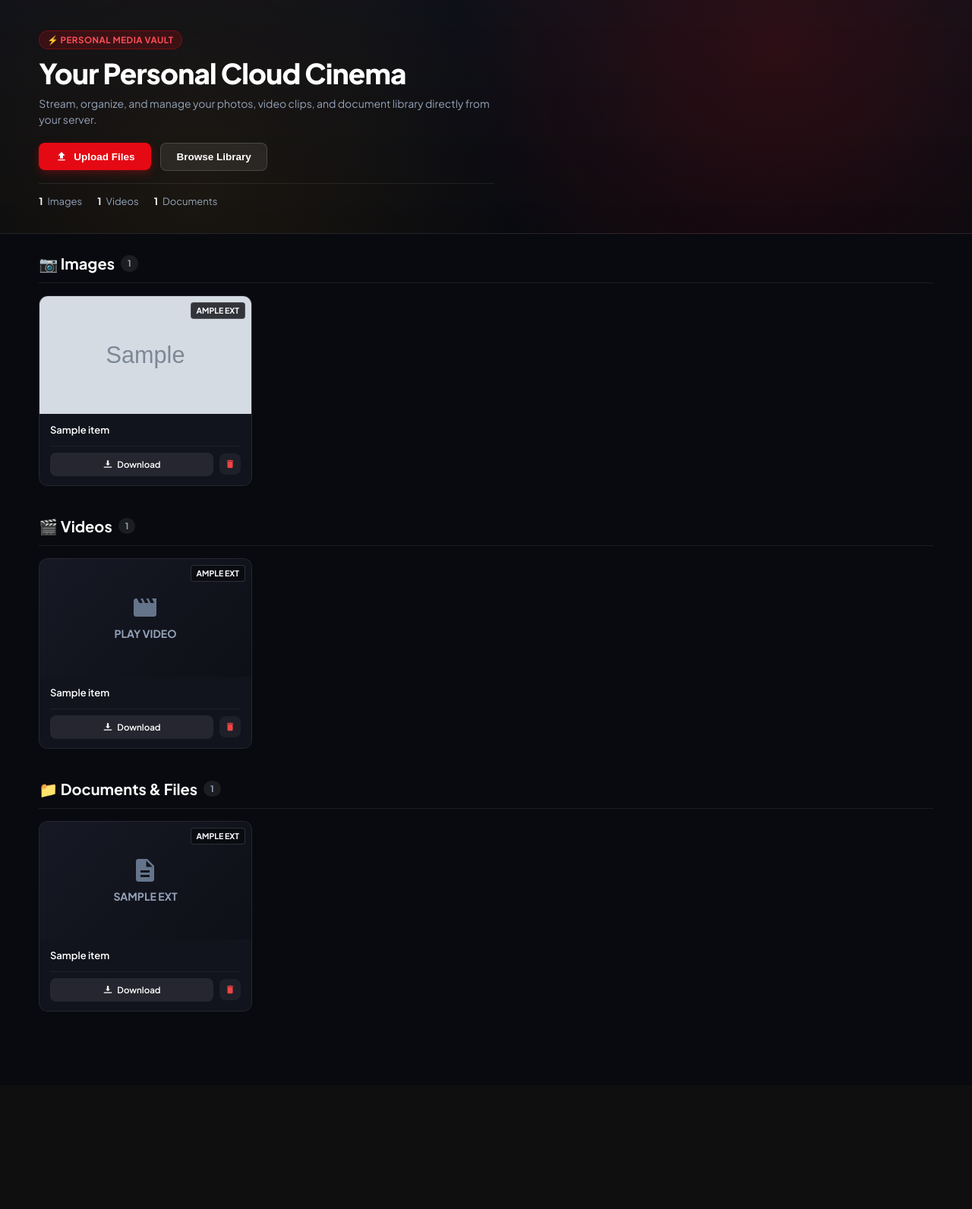
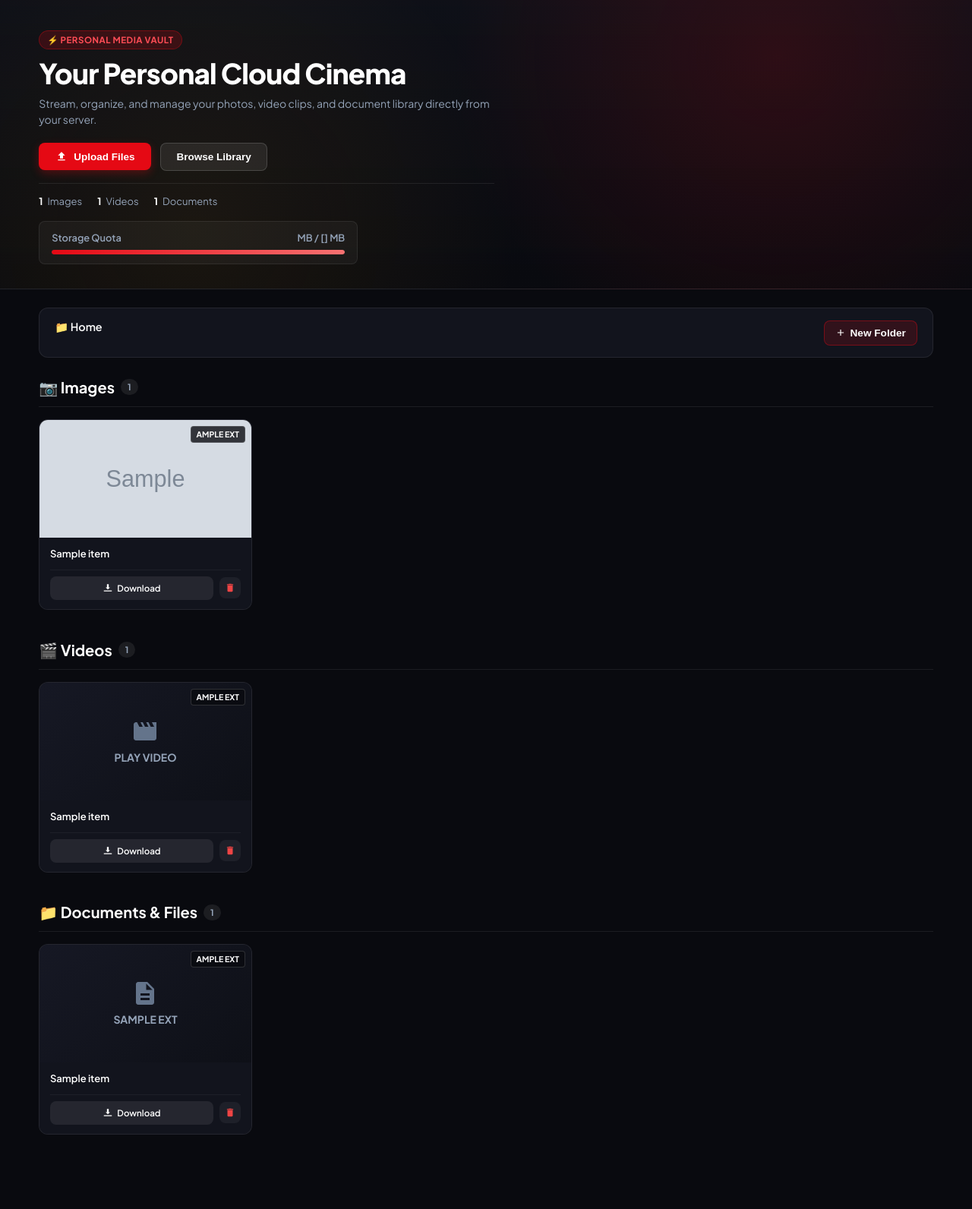
Before and after one commit to ahammadjaffer/homeserver, a Django app: template serverapp/templates/serverapp/index.html in a window 1280 px wide. Shown: the part 67-1659 px from the top of the page at 76% size. Before the commit the page ends 1399 px from the top, so only its background shows below. Run offline with Django 3.2, Linux system fonts and the light colour scheme; the template is opened without the code that fills it: most values are stand-ins (such as "Sample title", 1, 10 or a date in 2020); grey boxes marked "Sample" are stand-in pictures.

Commit message:
Frontend Upload & Folder Integration Update

```diff
--- a/serverapp/static/serverapp/css/style.css
+++ b/serverapp/static/serverapp/css/style.css
@@ -969,3 +969,141 @@
     color: #ffffff;
     border-color: rgba(239, 68, 68, 0.5);
 }
+
+/* --- STORAGE QUOTA BAR --- */
+.quota-wrapper {
+    margin-top: 16px;
+    background: rgba(255, 255, 255, 0.04);
+    border: 1px solid var(--border-color);
+    border-radius: var(--radius-sm);
+    padding: 12px 16px;
+    max-width: 420px;
+}
+
+.quota-header {
+    display: flex;
+    justify-content: space-between;
+    font-size: 0.8rem;
+    font-weight: 600;
+    color: var(--text-secondary);
+    margin-bottom: 6px;
+}
+
+.quota-bar-bg {
+    width: 100%;
+    height: 6px;
+    background: rgba(255, 255, 255, 0.1);
+    border-radius: 3px;
+    overflow: hidden;
+}
+
+.quota-bar-fill {
+    height: 100%;
+    background: linear-gradient(90deg, var(--netflix-red), #f87171);
+    border-radius: 3px;
+    transition: width 0.4s ease;
+}
+
+/* --- FOLDER NAVIGATION BAR & BREADCRUMBS --- */
+.folder-nav-bar {
+    display: flex;
+    align-items: center;
+    justify-content: space-between;
+    flex-wrap: wrap;
+    gap: 12px;
+    background: var(--bg-card);
+    border: 1px solid var(--border-color);
+    border-radius: var(--radius-md);
+    padding: 14px 20px;
+    margin-bottom: 24px;
+}
+
+.folder-breadcrumbs {
+    display: flex;
+    align-items: center;
+    gap: 8px;
+    font-size: 0.9rem;
+    font-weight: 600;
+    color: var(--text-primary);
+    flex-wrap: wrap;
+}
+
+.breadcrumb-item {
+    color: var(--text-secondary);
+    cursor: pointer;
+    text-decoration: none;
+    transition: var(--transition-fast);
+    display: flex;
+    align-items: center;
+    gap: 4px;
+}
+
+.breadcrumb-item:hover {
+    color: var(--netflix-red);
+}
+
+.breadcrumb-item.active {
+    color: #ffffff;
+    cursor: default;
+}
+
+.breadcrumb-separator {
+    color: var(--text-muted);
+    font-size: 0.8rem;
+}
+
+.folder-actions {
+    display: flex;
+    align-items: center;
+    gap: 10px;
+}
+
+.btn-create-folder {
+    display: flex;
+    align-items: center;
+    gap: 6px;
+    padding: 8px 14px;
+    background: rgba(229, 9, 20, 0.15);
+    border: 1px solid rgba(229, 9, 20, 0.4);
+    border-radius: var(--radius-sm);
+    color: #ffffff;
+    font-size: 0.85rem;
+    font-weight: 600;
+    cursor: pointer;
+    transition: var(--transition-fast);
+}
+
+.btn-create-folder:hover {
+    background: var(--netflix-red);
+    box-shadow: 0 0 12px var(--accent-glow);
+}
+
+.folder-tree-container {
+    display: flex;
+    gap: 8px;
+    margin-top: 10px;
+    overflow-x: auto;
+    padding-bottom: 4px;
+}
+
+.folder-chip {
+    display: inline-flex;
+    align-items: center;
+    gap: 6px;
+    padding: 6px 14px;
+    background: rgba(255, 255, 255, 0.04);
+    border: 1px solid var(--border-color);
+    border-radius: 20px;
+    color: var(--text-secondary);
+    font-size: 0.825rem;
+    font-weight: 600;
+    cursor: pointer;
+    transition: var(--transition-fast);
+    white-space: nowrap;
+}
+
+.folder-chip:hover, .folder-chip.active {
+    background: rgba(229, 9, 20, 0.2);
+    border-color: var(--netflix-red);
+    color: #ffffff;
+}
--- a/serverapp/static/serverapp/js/main.js
+++ b/serverapp/static/serverapp/js/main.js
@@ -122,7 +122,12 @@
     }
 });
 
-/* BATCH UPLOAD LOGIC */
+/* GLOBAL FOLDER & QUOTA STATE */
+window.currentFolderId = null;
+window.folderBreadcrumbs = [{ id: null, name: 'Home' }];
+window.folderTreeData = [];
+
+/* BATCH UPLOAD LOGIC WITH QUOTA VALIDATION */
 let uploadQueue = [];
 let totalBytes = 0;
 let bytesUploaded = 0;
@@ -137,6 +142,19 @@
     }
 
     const files = Array.from(input.files);
+    const totalBatchBytes = files.reduce((acc, f) => acc + f.size, 0);
+
+    // Validate User Storage Quota
+    const quotaBytes = (window.USER_STORAGE_QUOTA_MB || 5000) * 1024 * 1024;
+    const usedBytes = window.USER_USED_BYTES || 0;
+    const remainingBytes = quotaBytes - usedBytes;
+
+    if (totalBatchBytes > remainingBytes) {
+        const reqMB = (totalBatchBytes / (1024 * 1024)).toFixed(1);
+        const remMB = Math.max(0, (remainingBytes / (1024 * 1024))).toFixed(1);
+        alert(`Storage Quota Exceeded!\n\nYour upload size (${reqMB} MB) exceeds your remaining storage quota of ${remMB} MB.`);
+        return;
+    }
 
     uploadQueue = files.map((file, idx) => ({
         id: idx,
@@ -145,7 +163,7 @@
         uploadedBytes: 0
     }));
 
-    totalBytes = files.reduce((acc, f) => acc + f.size, 0);
+    totalBytes = totalBatchBytes;
     bytesUploaded = 0;
     completedCount = 0;
     startTime = Date.now();
@@ -189,6 +207,11 @@
     const formData = new FormData();
     formData.append('file', item.file);
 
+    // Pass target folder_id if currently inside a virtual folder
+    if (window.currentFolderId) {
+        formData.append('folder_id', window.currentFolderId);
+    }
+
     const xhr = new XMLHttpRequest();
     xhr.open('POST', getUploadUrl(), true);
     xhr.setRequestHeader('X-CSRFToken', getCsrfToken());
@@ -205,9 +228,10 @@
     };
 
     xhr.onload = function() {
-        if (xhr.status === 200) {
+        if (xhr.status === 200 || xhr.status === 201) {
             item.status = 'done';
             updateBadge(item.id, 'Done', 'badge-done');
+            fetchFolderTree();
         } else {
             item.status = 'failed';
             updateBadge(item.id, 'Failed', 'badge-failed');
@@ -412,3 +436,124 @@
         }
     }
 });
+
+/* --- FOLDER TREE & BREADCRUMB REST API INTEGRATION --- */
+
+function fetchFolderTree() {
+    fetch('/api/folders/tree/')
+        .then(res => res.json())
+        .then(data => {
+            if (data.success) {
+                window.folderTreeData = data.tree;
+                renderFolderTreeChips(data.tree);
+            }
+        })
+        .catch(err => console.error("Error loading folder tree:", err));
+}
+
+function renderFolderTreeChips(tree) {
+    const container = document.getElementById('folder-tree-chips');
+    if (!container) return;
+
+    let currentSubfolders = tree;
+    if (window.currentFolderId) {
+        const findFolder = (list, id) => {
+            for (let f of list) {
+                if (f.id === id) return f;
+                if (f.subfolders && f.subfolders.length) {
+                    const found = findFolder(f.subfolders, id);
+                    if (found) return found;
+                }
+            }
+            return null;
+        };
+        const currentFolderNode = findFolder(tree, window.currentFolderId);
+        if (currentFolderNode && currentFolderNode.subfolders) {
+            currentSubfolders = currentFolderNode.subfolders;
+        } else {
+            currentSubfolders = [];
+        }
+    }
+
+    if (!currentSubfolders || currentSubfolders.length === 0) {
+        container.innerHTML = '<span style="font-size: 0.8rem; color: var(--text-muted);">No subfolders in this directory.</span>';
+        return;
+    }
+
+    container.innerHTML = currentSubfolders.map(f => `
+        <div class="folder-chip ${window.currentFolderId === f.id ? 'active' : ''}" onclick="selectFolder(${f.id}, '${f.name.replace(/'/g, "\\'")}')">
+            📁 ${f.name} <span style="font-size: 0.75rem; opacity: 0.7;">(${f.file_count || 0})</span>
+        </div>
+    `).join('');
+}
+
+function selectFolder(folderId, folderName) {
+    window.currentFolderId = folderId;
+
+    if (folderId === null) {
+        window.folderBreadcrumbs = [{ id: null, name: 'Home' }];
+    } else {
+        const existingIdx = window.folderBreadcrumbs.findIndex(b => b.id === folderId);
+        if (existingIdx !== -1) {
+            window.folderBreadcrumbs = window.folderBreadcrumbs.slice(0, existingIdx + 1);
+        } else {
+            window.folderBreadcrumbs.push({ id: folderId, name: folderName });
+        }
+    }
+
+    renderBreadcrumbs();
+    if (window.folderTreeData) {
+        renderFolderTreeChips(window.folderTreeData);
+    } else {
+        fetchFolderTree();
+    }
+}
+
+function renderBreadcrumbs() {
+    const breadcrumbContainer = document.getElementById('folder-breadcrumbs');
+    if (!breadcrumbContainer) return;
+
+    breadcrumbContainer.innerHTML = window.folderBreadcrumbs.map((b, idx) => {
+        const isLast = idx === window.folderBreadcrumbs.length - 1;
+        if (isLast) {
+            return `<span class="breadcrumb-item active">📁 ${b.name}</span>`;
+        }
+        return `
+            <span class="breadcrumb-item" onclick="selectFolder(${b.id}, '${b.name.replace(/'/g, "\\'")}')">📁 ${b.name}</span>
+            <span class="breadcrumb-separator">/</span>
+        `;
+    }).join('');
+}
+
+function createNewFolderPrompt() {
+    const name = prompt("Enter new folder name:");
+    if (!name || !name.trim()) return;
+
+    fetch('/api/folders/create/', {
+        method: 'POST',
+        headers: {
+            'Content-Type': 'application/json',
+            'X-CSRFToken': getCsrfToken()
+        },
+        body: JSON.stringify({
+            name: name.trim(),
+            parent_id: window.currentFolderId
+        })
+    })
+    .then(res => res.json())
+    .then(data => {
+        if (data.success) {
+            fetchFolderTree();
+        } else {
+            alert(data.error || "Failed to create folder.");
+        }
+    })
+    .catch(err => {
+        console.error("Folder creation error:", err);
+        alert("An error occurred creating folder.");
+    });
+}
+
+document.addEventListener('DOMContentLoaded', function() {
+    fetchFolderTree();
+});
--- a/serverapp/templates/serverapp/index.html
+++ b/serverapp/templates/serverapp/index.html
@@ -13,6 +13,12 @@
 
     <!-- External Modular CSS -->
     <link rel="stylesheet" href="{% static 'serverapp/css/style.css' %}">
+    <script>
+        window.CSRF_TOKEN = "{{ csrf_token }}";
+        window.UPLOAD_AJAX_URL = "{% url 'api_upload_file' %}";
+        window.USER_STORAGE_QUOTA_MB = {{ storage_quota_mb|default:5000 }};
+        window.USER_USED_BYTES = {{ used_bytes|default:0 }};
+    </script>
 </head>
 <body>
 
@@ -84,11 +90,39 @@
                 <div class="stat-item"><span class="stat-value">{{ grouped_media.videos|length }}</span> Videos</div>
                 <div class="stat-item"><span class="stat-value">{{ grouped_media.documents|length }}</span> Documents</div>
             </div>
+
+            <!-- STORAGE QUOTA INDICATOR -->
+            <div class="quota-wrapper">
+                <div class="quota-header">
+                    <span>Storage Quota</span>
+                    <span id="quota-text">{% widthratio used_bytes 1048576 1 %} MB / {{ storage_quota_mb }} MB</span>
+                </div>
+                <div class="quota-bar-bg">
+                    <div id="quota-fill" class="quota-bar-fill" style="width: {% widthratio used_bytes 1048576 storage_quota_mb %}%;"></div>
+                </div>
+            </div>
         </div>
     </section>
 
     <!-- MAIN CONTENT AREA -->
     <div class="main-container">
+
+        <!-- FOLDER NAVIGATION BAR & BREADCRUMBS -->
+        <div class="folder-nav-bar">
+            <div>
+                <div class="folder-breadcrumbs" id="folder-breadcrumbs">
+                    <span class="breadcrumb-item active" onclick="selectFolder(null, 'Home')">📁 Home</span>
+                </div>
+                <div id="folder-tree-chips" class="folder-tree-container"></div>
+            </div>
+
+            <div class="folder-actions">
+                <button class="btn-create-folder" onclick="createNewFolderPrompt()">
+                    <svg width="14" height="14" viewBox="0 0 24 24" fill="currentColor"><path d="M19 13h-6v6h-2v-6H5v-2h6V5h2v6h6v2z"/></svg>
+                    New Folder
+                </button>
+            </div>
+        </div>
 
         <!-- COLLAPSIBLE UPLOAD CARD -->
         <div id="upload-wrapper" class="upload-wrapper">
```
Also changed, not shown: serverapp/views.py (+10 -0 lines).
